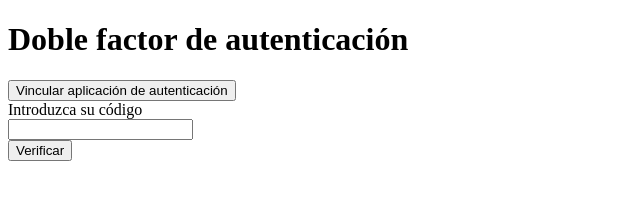
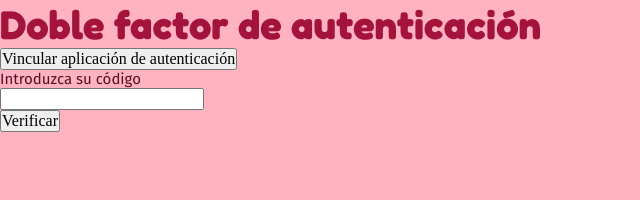
Before and after one commit to DevRunners/login-seguro, a website: page public/verification.html in a window 1280 px wide. Shown: the whole page, without its empty margins (0-640 px from the left). Drawn offline with Linux system fonts and the light colour scheme.

Commit message:
adding necessary elements for css styles

```diff
--- /dev/null
+++ b/public/styles/normalize.css
@@ -0,0 +1,53 @@
+*,
+*::before,
+*::after {
+  margin: 0;
+  padding: 0;
+  box-sizing: border-box;
+}
+
+body,
+h1,
+h2,
+h3,
+h4,
+h5,
+h6,
+p,
+ul,
+ol,
+li,
+figure,
+figcaption,
+blockquote,
+dl,
+dd {
+  margin: 0;
+  padding: 0;
+}
+
+ul,
+ol {
+  list-style: none;
+}
+
+a {
+  text-decoration: none;
+  color: inherit;
+}
+
+img {
+  max-width: 100%;
+  display: block;
+}
+
+input,
+button,
+textarea,
+select {
+  font: inherit;
+}
+
+table {
+  border-collapse: collapse;
+}
--- /dev/null
+++ b/public/styles/style.css
@@ -0,0 +1,45 @@
+:root{
+    --color-body: #FFB3C1;
+    --color-title-button: #A4133C;
+    --color-text: #590D22;
+    --color-input:  #590D2280;
+    --color-button-text: #F2F8FF;
+    --color-div: #FFFFF9;
+
+}
+
+@font-face {
+    font-family: 'Fredoka';
+    src: url('./fonts/title/Fredoka-VariableFont_wdth\,wght.ttf') format('truetype');
+    font-weight: 700;
+    font-style: bolder;
+}
+
+@font-face {
+    font-family: 'Fira Sans';
+    src: url('./fonts/body/FiraSans-Regular.ttf') format('truetype');
+    font-weight: 400;
+    font-style: normal;
+}
+
+*{
+    margin:0;
+    padding: 0;
+}
+
+body{
+    background-color: #FFB3C1;
+}
+
+h1{
+    font-family: 'Fredoka', sans-serif;
+    font-size: 2.5em;
+    font-weight: 700;
+    color: var(--color-title-button);
+}
+
+label{
+    font-family: 'Fira Sans', sans-serif;
+    font-size: 15px;
+    color: var(--color-text);
+}
--- a/public/verification.html
+++ b/public/verification.html
@@ -1,13 +1,14 @@
 <!DOCTYPE html>
 <html lang="en">
-
-<head>
+  <head>
   <meta charset="UTF-8">
   <meta name="viewport" content="width=device-width, initial-scale=1.0">
+  <link rel="stylesheet" href="styles/style.css">
+  <link rel="stylesheet" href="styles/normalize.css">
   <title>TOTP</title>
-</head>
+  </head>
 
-<body>
+  <body>
   <h1>Doble factor de autenticación</h1>
   <div id="qrcode" style="display: none;"></div>
   <button id="showQR">Vincular aplicación de autenticación</button>
@@ -18,6 +19,5 @@
     <button type="button" id="verifyOTP">Verificar</button>
   </form>
   <script src="./js/mfa.js"></script>
-</body>
-
+  </body>
 </html>
```
Also changed, not shown: public/home.html (+2 -0 lines), public/index.html (+3 -3 lines), public/styles/fonts/body/FiraSans-Regular.ttf (added), public/styles/fonts/title/Fredoka-VariableFont_wdth,wght.ttf (added).
